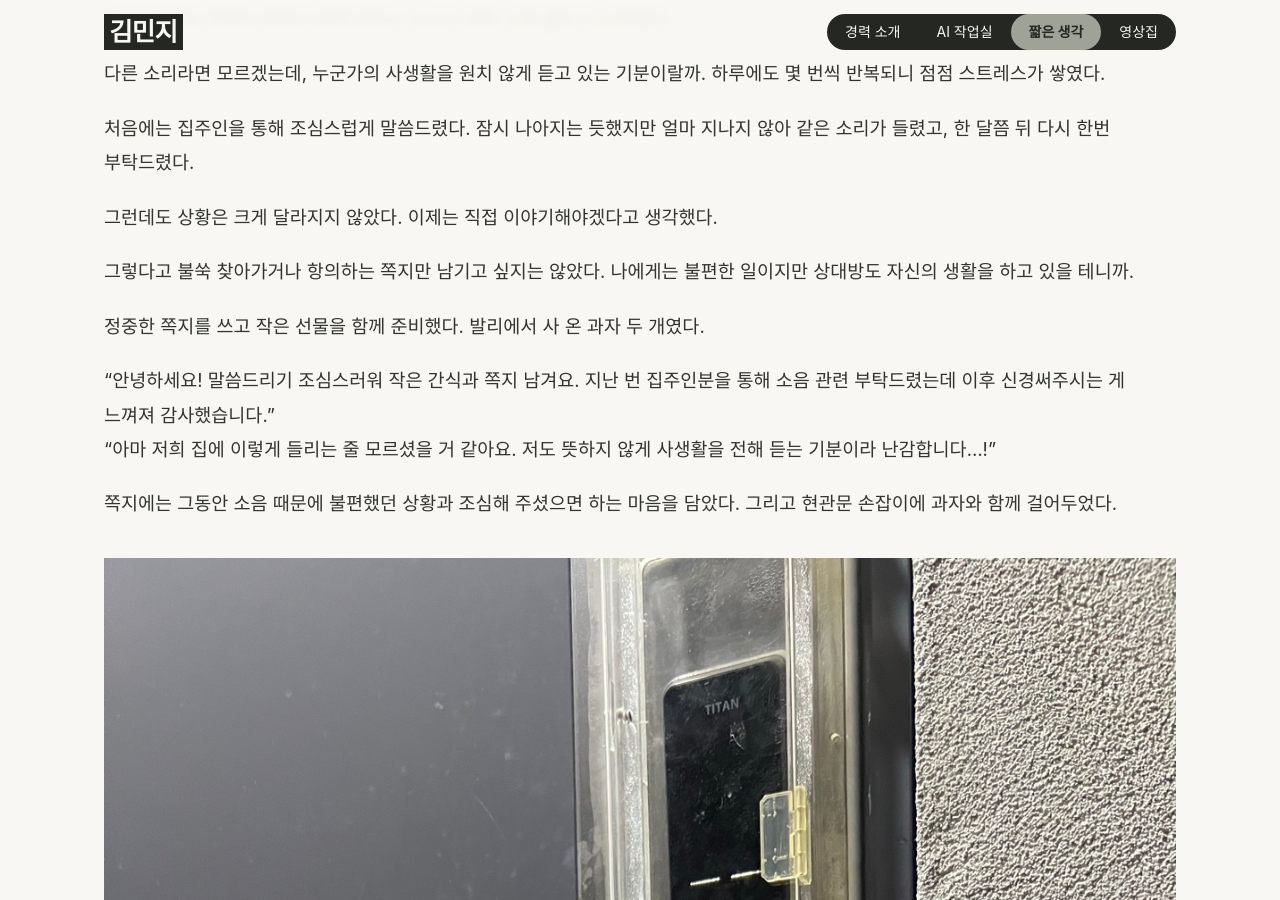
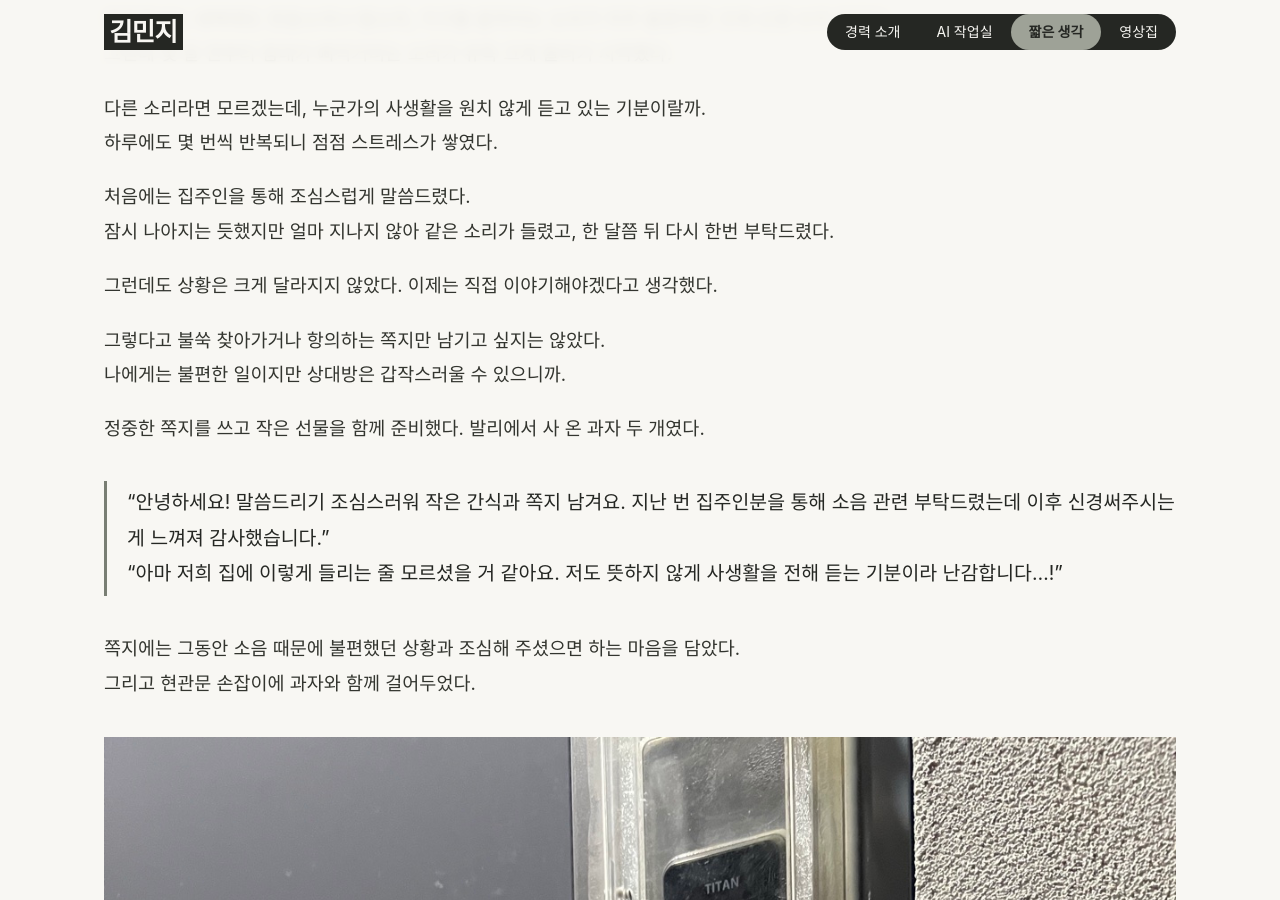
Before and after one commit to k-im-rose/k-im-rose.github.io, a Jekyll site: the page built from _thoughts/floor-noise.md, in a window 1280 px wide and 900 px high, scrolled down 433 px. Built offline with Jekyll 4.4.1, drawn with Linux system fonts in a browser that asks for light colours; some web fonts are replaced.

Commit message:
Update floor-noise.md

```diff
--- a/_thoughts/floor-noise.md
+++ b/_thoughts/floor-noise.md
@@ -7,44 +7,51 @@ summary: 쪽지 한 장으로 시작된 윗집과의 대화
 
 윗집의 층간소음으로 스트레스를 받은 지 벌써 3개월이 넘었다.
 
-원래 소음에 예민한 편은 아니다. 윗집에서는 새벽에도 웃음소리나 발소리, 가구를 움직이는 소리가 자주 들렸지만 크게 신경 쓰지 않았다. 그런데 몇 달 전부터 침대가 삐걱거리는 소리가 유독 크게 들리기 시작했다.
+원래 소음에 예민한 편은 아니다.
+윗집에서는 새벽에도 웃음소리나 발소리, 가구를 움직이는 소리가 자주 들렸지만 크게 신경 쓰지 않았다.
+그런데 몇 달 전부터 침대가 삐걱거리는 소리가 유독 크게 들리기 시작했다.
 
-다른 소리라면 모르겠는데, 누군가의 사생활을 원치 않게 듣고 있는 기분이랄까. 하루에도 몇 번씩 반복되니 점점 스트레스가 쌓였다.
+다른 소리라면 모르겠는데, 누군가의 사생활을 원치 않게 듣고 있는 기분이랄까.
+하루에도 몇 번씩 반복되니 점점 스트레스가 쌓였다.
 
-처음에는 집주인을 통해 조심스럽게 말씀드렸다. 잠시 나아지는 듯했지만 얼마 지나지 않아 같은 소리가 들렸고, 한 달쯤 뒤 다시 한번 부탁드렸다.
+처음에는 집주인을 통해 조심스럽게 말씀드렸다.
+잠시 나아지는 듯했지만 얼마 지나지 않아 같은 소리가 들렸고, 한 달쯤 뒤 다시 한번 부탁드렸다.
 
 그런데도 상황은 크게 달라지지 않았다. 이제는 직접 이야기해야겠다고 생각했다.
 
-그렇다고 불쑥 찾아가거나 항의하는 쪽지만 남기고 싶지는 않았다. 나에게는 불편한 일이지만 상대방도 자신의 생활을 하고 있을 테니까.
+그렇다고 불쑥 찾아가거나 항의하는 쪽지만 남기고 싶지는 않았다.
+나에게는 불편한 일이지만 상대방은 갑작스러울 수 있으니까.
 
 정중한 쪽지를 쓰고 작은 선물을 함께 준비했다. 발리에서 사 온 과자 두 개였다.
 
-"안녕하세요! 말씀드리기 조심스러워 작은 간식과 쪽지 남겨요. 지난 번 집주인분을 통해 소음 관련 부탁드렸는데 이후 신경써주시는 게 느껴져 감사했습니다."
-"아마 저희 집에 이렇게 들리는 줄 모르셨을 거 같아요. 저도 뜻하지 않게 사생활을 전해 듣는 기분이라 난감합니다...!"
+> "안녕하세요! 말씀드리기 조심스러워 작은 간식과 쪽지 남겨요. 지난 번 집주인분을 통해 소음 관련 부탁드렸는데 이후 신경써주시는 게 느껴져 감사했습니다."
+> "아마 저희 집에 이렇게 들리는 줄 모르셨을 거 같아요. 저도 뜻하지 않게 사생활을 전해 듣는 기분이라 난감합니다...!"
 
-쪽지에는 그동안 소음 때문에 불편했던 상황과 조심해 주셨으면 하는 마음을 담았다. 그리고 현관문 손잡이에 과자와 함께 걸어두었다.
+쪽지에는 그동안 소음 때문에 불편했던 상황과 조심해 주셨으면 하는 마음을 담았다.
+그리고 현관문 손잡이에 과자와 함께 걸어두었다.
 
 <figure>
   <img src="/assets/images/thoughts/floor-noise/note-snack.jpg" alt="현관문 손잡이에 걸어 둔 쪽지와 과자" loading="lazy">
 </figure>
 
-**언제나 중요하게 생각하는 것이 있다. 화가 나는 상황에서도 되도록 좋은 마음으로 상대를 대하는 것.** 내가 먼저 부드럽게 다가가면 상대방도 내 마음을 알아주지 않을까 싶었다.
+**언제나 중요하게 생각하는 것이 있다. 화가 나는 상황에서도 되도록 좋은 마음으로 상대를 대하는 것.**
+내가 먼저 부드럽게 다가가면 상대방도 내 마음을 알아주지 않을까 싶었다.
 
 그리고 오늘, 집에 돌아와 현관문을 열려는데 문손잡이에 종이가방 하나가 걸려 있었다.
 
-<figure>
-  <img src="/assets/images/thoughts/floor-noise/reply-bag.jpg" alt="현관문 손잡이에 걸린 종이가방" loading="lazy">
-</figure>
+윗집에서 보내온 답장이었다.
+손편지와 일본 과자가 들어 있었다. 심지어 로이스 초콜릿까지!
 
-윗집에서 보내온 답장이었다. 손편지와 일본 과자가 들어 있었다. 심지어 로이스 초콜릿까지!
-
-편지에는 소음 때문에 불편을 드려 죄송하다는 말과 앞으로 더 신경 쓰겠다는 내용이 적혀 있었다. 직접 말씀드리기 조심스러웠을 텐데 이렇게 마음을 전해줘서 감사하다고도 하셨다.
+편지에는 소음 때문에 불편을 드려 죄송하다는 말과 앞으로 더 신경 쓰겠다는 내용이 적혀 있었다.
+직접 말씀드리기 조심스러웠을 텐데 이렇게 마음을 전해줘서 감사하다고도 하셨다.
 
 괜히 귀여웠다. 과자까지 챙겨 답장을 주실 줄은 몰랐는데.
 
-그동안 쌓였던 불편한 마음도 조금은 풀렸다. 서로 얼굴도 모르는 사이지만 이렇게 소통하고 나니 한결 가까워진 기분이었다.
+그동안 쌓였던 불편한 마음도 조금은 풀렸다.
+서로 얼굴도 모르는 사이지만 이렇게 소통하고 나니 한결 가까워진 기분이었다.
 
-이번 일을 겪으며 다시 한번 느꼈다. 불편한 상황에서도 꼭 불편한 방식으로 말할 필요는 없다는 것.
+이번 일을 겪으며 다시 한번 느꼈다.
+불편한 상황에서도 꼭 불편한 방식으로 말할 필요는 없다는 것.
 
 내가 먼저 좋은 마음으로 손을 내밀면, 상대방도 좋은 마음으로 답해 줄 수 있다.
 
```
